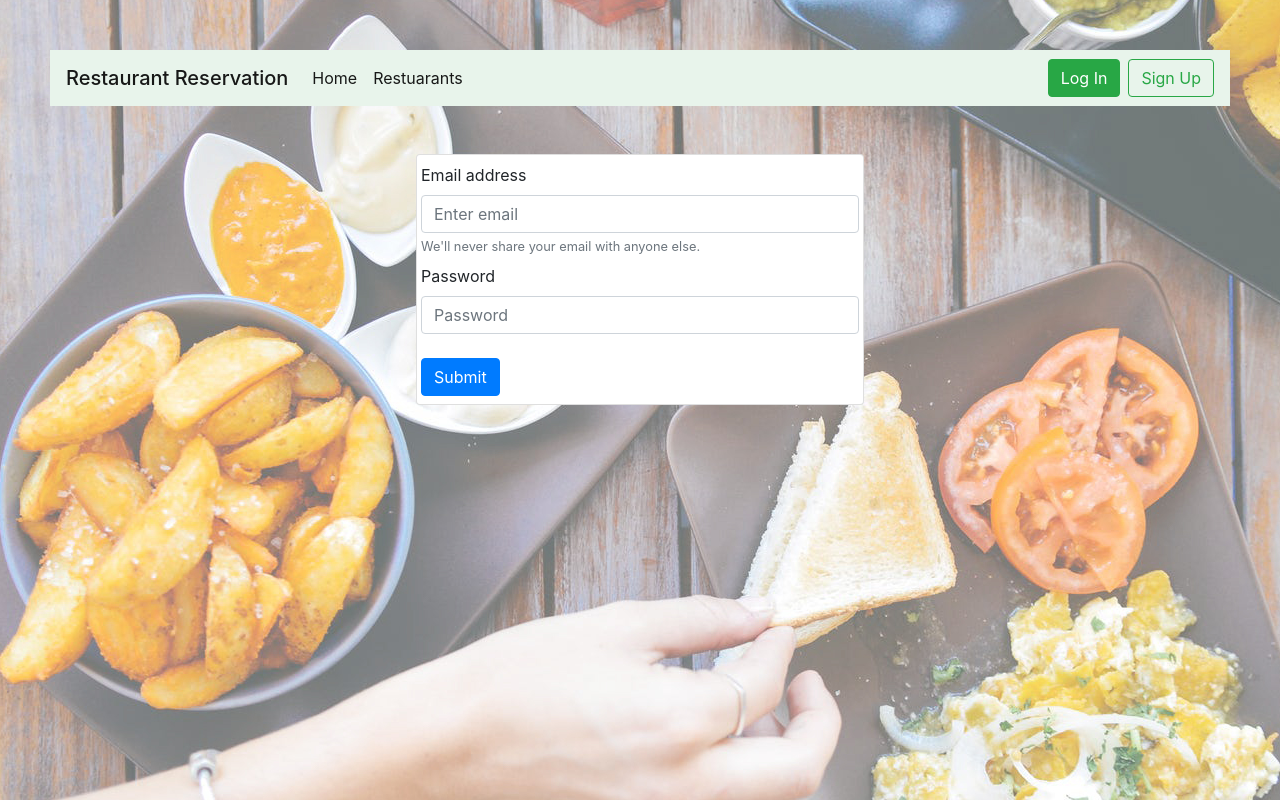
After one commit to ZhengQY421/RestaurantReservation, a Node server app: page /account/login in a window 1280 px wide. The commit adds this page. Run offline with Node 20, Linux system fonts and the light colour scheme; some libraries are stand-ins or nearby versions; some web fonts are replaced.

Commit message:
modals for log in and sign up

```diff
--- a/App/app.js
+++ b/App/app.js
@@ -12,7 +12,8 @@ require("dotenv").config();
 /* ---- Routers ---- */
 var indexRouter = require("./routes/index");
 var usersRouter = require("./routes/users");
-var restaurantRouter = require("./routes/restaurant");
+var restaurantRouter = require("./routes/restaurantRouter");
+var accountRouter = require("./routes/accountRouter");
 
 var app = express();
 
@@ -30,6 +31,7 @@ app.use(express.static(path.join(__dirname, "public")));
 app.use("/", indexRouter);
 app.use("/users", usersRouter);
 app.use("/restaurant", restaurantRouter);
+app.use("/account", accountRouter);
 
 /*
 app.use(
--- /dev/null
+++ b/App/routes/accountRouter.js
@@ -0,0 +1,11 @@
+var express = require('express');
+var router = express.Router();
+
+/* ---- Get Function for Login ---- */
+router.get('/login', function(req,res,next){
+
+    res.render('account/login', {title: 'Login'});
+
+});
+
+module.exports = router;
--- /dev/null
+++ b/App/views/account/login.ejs
@@ -0,0 +1,27 @@
+<!DOCTYPE html>
+<html>
+    <header>
+        <!-- Header inclusion-->
+        <%- include ../template/header.ejs %>
+
+    </header>
+    <body class="bg">
+        <%- include ../template/navbar.ejs %>
+
+        <div class="card mx-auto my-5" style="width: 28rem">
+                <form>
+                        <div class="form-group mx-1 my-2">
+                          <label for="exampleInputEmail1">Email address</label>
+                          <input type="email" class="form-control" id="exampleInputEmail1" aria-describedby="emailHelp" placeholder="Enter email">
+                          <small id="emailHelp" class="form-text text-muted">We'll never share your email with anyone else.</small>
+                        </div>
+                        <div class="form-group mx-1">
+                          <label for="exampleInputPassword1">Password</label>
+                          <input type="password" class="form-control" id="exampleInputPassword1" placeholder="Password">
+                        </div>
+
+                        <button type="submit" class="btn btn-primary mx-1 my-2">Submit</button>
+                </form>
+        </div>
+    </body>
+</html>
--- a/App/views/index.ejs
+++ b/App/views/index.ejs
@@ -18,10 +18,10 @@
       We wanted to make restaurant reservation simpler than phone calls. So we made this website.
     </h6>
     <br /><br /><br />
-    <form>
+    <form method="get" action="/search">
         <div class="form-row">
           <div class="col-5">
-            <input type="text" class="form-control" placeholder="Find a restaurant">
+            <input type="text" name="query" class="form-control" placeholder="Find a restaurant">
           </div>
           <div class="col">
             <button type="submit" class="btn btn-success">Search</button>
@@ -32,6 +32,6 @@
       <h2 class="hd">
         Can't decide where to eat?
       </h2>
-      <a class="btn btn-success" href="/restaurant">Show me some restaurants!</a>
+      <a class="btn btn-success" href="restaurant/restaurant">Show me some restaurants!</a>
   </body>
 </html>
--- a/App/views/restaurant.ejs
+++ b/App/views/restaurant/restaurant.ejs
@@ -2,10 +2,10 @@
 <html>
     <head>
         <!-- Header inclusion-->
-        <%- include template/header.ejs %>
+        <%- include ../template/header.ejs %>
     </head>
     <body class="bg">
-        <%- include template/navbar.ejs %>
+        <%- include ../template/navbar.ejs %>
         <br \>
         <h1 class="hd" style="font-size: 3em;" ><%= title %></h1>
         <br \>
--- a/App/views/template/header.ejs
+++ b/App/views/template/header.ejs
@@ -24,7 +24,7 @@
 
         .bg {
           /* The image used */
-          background-image: url("images/food-salad-restaurant-person.jpg");
+          background-image: url("/images/food-salad-restaurant-person.jpg");
 
           /* Full height */
           height: 100%;
--- a/App/views/template/navbar.ejs
+++ b/App/views/template/navbar.ejs
@@ -15,11 +15,79 @@
         </ul>
         <ul class="navbar-nav ml-auto">
             <li class="nav-item active">
-              <a class="nav-link" href="#">Log In <span class="sr-only"></span></a>
+              <button class="btn btn-success my-2 my-sm-0 mx-2" data-toggle="modal" data-target="#loginModal">Log In <span class="sr-only"></span></a>
                 </li>
                 <li class="nav-item active">
-                  <a class="nav-link" href="#">Sign Up <span class="sr-only">(current)</span></a>
+                  <button class="btn btn-outline-success my-2 my-sm-0" data-toggle="modal" data-target="#signupModal">Sign Up <span class="sr-only">(current)</span></a>
                 </li>
             </ul>
 
 </nav>
+
+<!-- Modals -->
+<div class="modal fade" id="loginModal" tabindex="-1" role="dialog" aria-labelledby="exampleModalCenterTitle" aria-hidden="true">
+  <div class="modal-dialog modal-dialog-centered" role="document">
+    <div class="modal-content">
+      <div class="modal-header">
+        <h5 class="modal-title" id="exampleModalCenterTitle">Log In</h5>
+        <button type="button" class="close" data-dismiss="modal" aria-label="Close">
+          <span aria-hidden="true">&times;</span>
+        </button>
+      </div>
+      <div class="modal-body">
+          <form>
+              <div class="form-group mx-1 my-2">
+                <label for="loginEmail">Email address</label>
+                <input type="email" class="form-control" id="loginEmail" aria-describedby="emailHelp" placeholder="someone@example.com">
+              </div>
+              <div class="form-group mx-1">
+                <label for="loginPassword">Password</label>
+                <input type="password" class="form-control" id="loginPassword" placeholder="Password">
+              </div>
+
+              <button type="submit" class="btn btn-primary mx-1 my-2">Submit</button>
+        </form>
+      </div>
+    </div>
+  </div>
+</div>
+
+<div class="modal fade" id="signupModal" tabindex="-1" role="dialog" aria-labelledby="exampleModalCenterTitle" aria-hidden="true">
+    <div class="modal-dialog modal-dialog-centered" role="document">
+      <div class="modal-content">
+        <div class="modal-header">
+          <h5 class="modal-title" id="exampleModalCenterTitle">Sign Up</h5>
+          <button type="button" class="close" data-dismiss="modal" aria-label="Close">
+            <span aria-hidden="true">&times;</span>
+          </button>
+        </div>
+        <div class="modal-body">
+            <form>
+                  <div class ="form-group">
+                    <label for="signupName">Name</label>
+                    <input class="form-control" id="signupName" placeholder="First Last">
+                  </div>
+                <div class="form-group">
+                    <label for="signupEmail">Email</label>
+                    <input type="email" class="form-control" id="signupEmail" placeholder="someone@example.com">
+                  </div>
+                <div class="form-row">
+                  <div class="form-group col-md-6">
+                        <label for="signupPassword">Password</label>
+                        <input type="password" class="form-control" id="signupPassword" placeholder="Password">
+                  </div>
+                  <div class="form-group col-md-6">
+                    <label for="signupPNum">Phone Number</label>
+                    <input type="tel" class="form-control" id="signupPNum" placeholder="123456789">
+                  </div>
+                </div>
+                <div class="form-group">
+                  <label for="signupAddr">Address</label>
+                  <input type="text" class="form-control" id="signupAddr" placeholder="1234 Main St">
+                </div>
+                <button type="submit" class="btn btn-primary">Sign Up</button>
+              </form>
+        </div>
+      </div>
+    </div>
+  </div>
```
Also changed, not shown: App/routes/restaurantRouter.js (renamed from App/routes/restaurant.js, +2 -5 lines).
